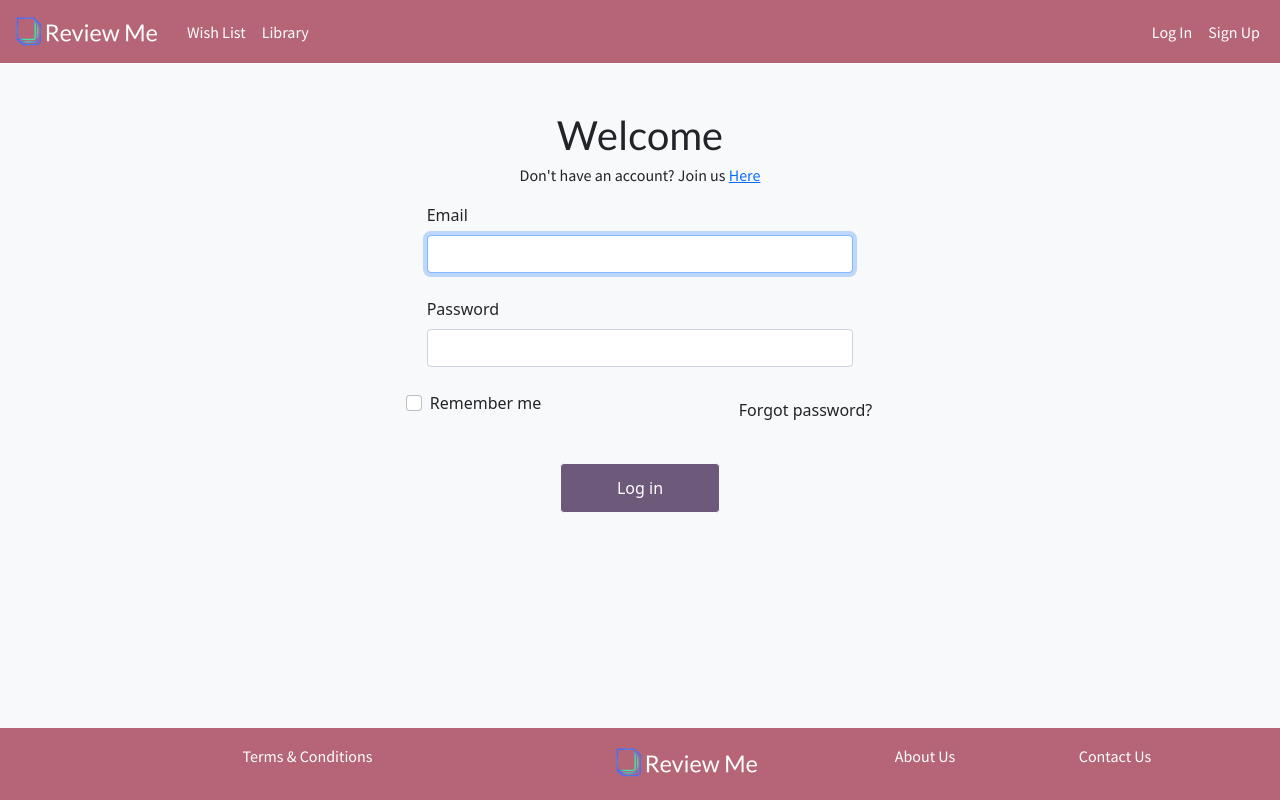
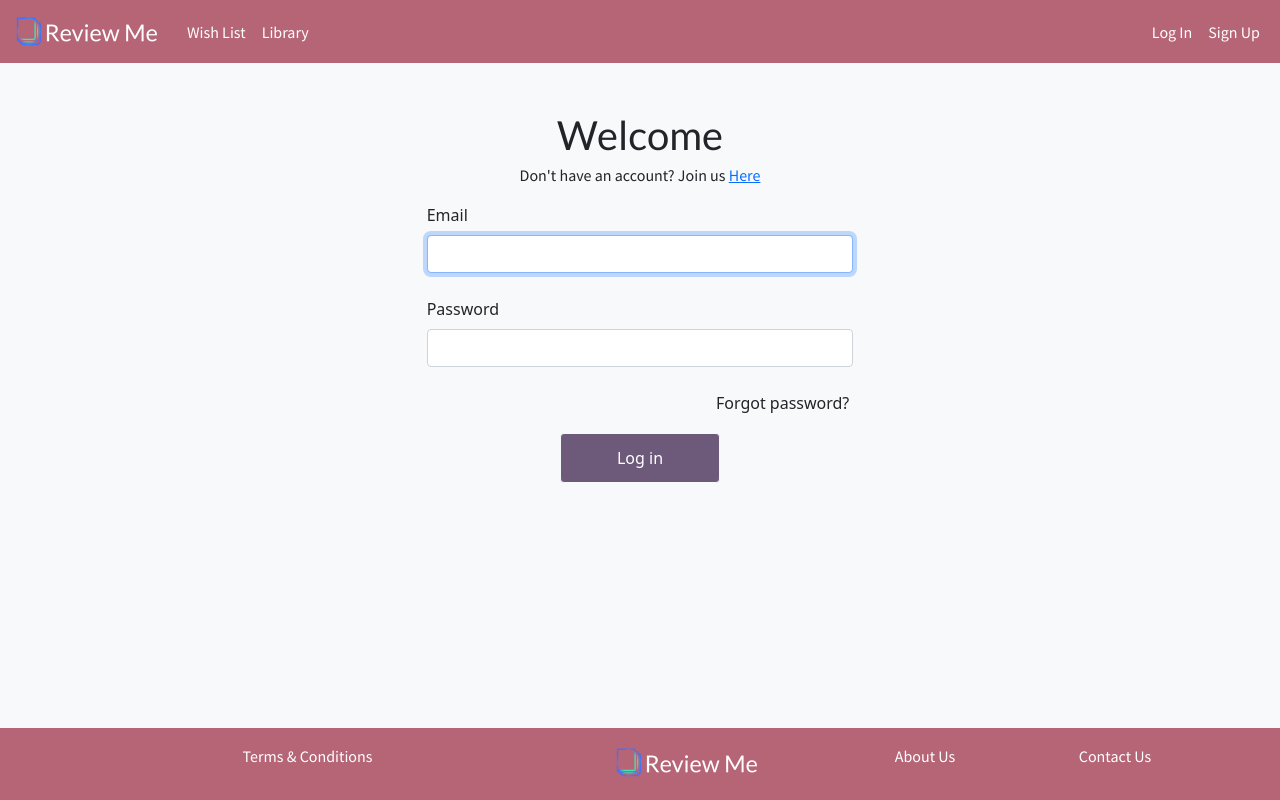
Before and after one commit to hyunjiLeeTech/ReviewMe, a React (Create React App) app in the folder frontend/: page /login in a window 1280 px wide. Built offline with nearby package versions, Linux system fonts and the light colour scheme.

Commit message:
changes to position of forgot password button

```diff
--- a/frontend/src/components/registration/LogIn.css
+++ b/frontend/src/components/registration/LogIn.css
@@ -28,6 +28,10 @@
     float: none;
   }
 
+  .forgot_pass {
+    text-decoration: none;
+  }
+
   .link-forgot {
     margin-left: 0;
   }
--- a/frontend/src/components/registration/LogIn.js
+++ b/frontend/src/components/registration/LogIn.js
@@ -171,28 +171,14 @@ const LogIn = (props) => {
           </div>
         </div>
 
-        <div className="row mb-4">
-          <div className="col d-flex justify-content-center">
-            <div className="form-check">
-              <label className="form-check-label" htmlFor="rememberMe">
-                {" "}
-                Remember me{" "}
-              </label>
-              <input
-                className="form-check-input"
-                type="checkbox"
-                value=""
-                id="rememberMe"
-              />
-            </div>
-          </div>
-          <button
+        <div className="row mb-2">
+          <div
             type="button"
-            className="btn col"
+            className="forgot_pass d-flex justify-content-end col-10"
             onClick={forgotPasswordHandler}
           >
             Forgot password?
-          </button>
+          </div>
         </div>
         <div className="mb-5 d-flex justify-content-center">
           <button type="submit" className="btn login mb-4">
```
